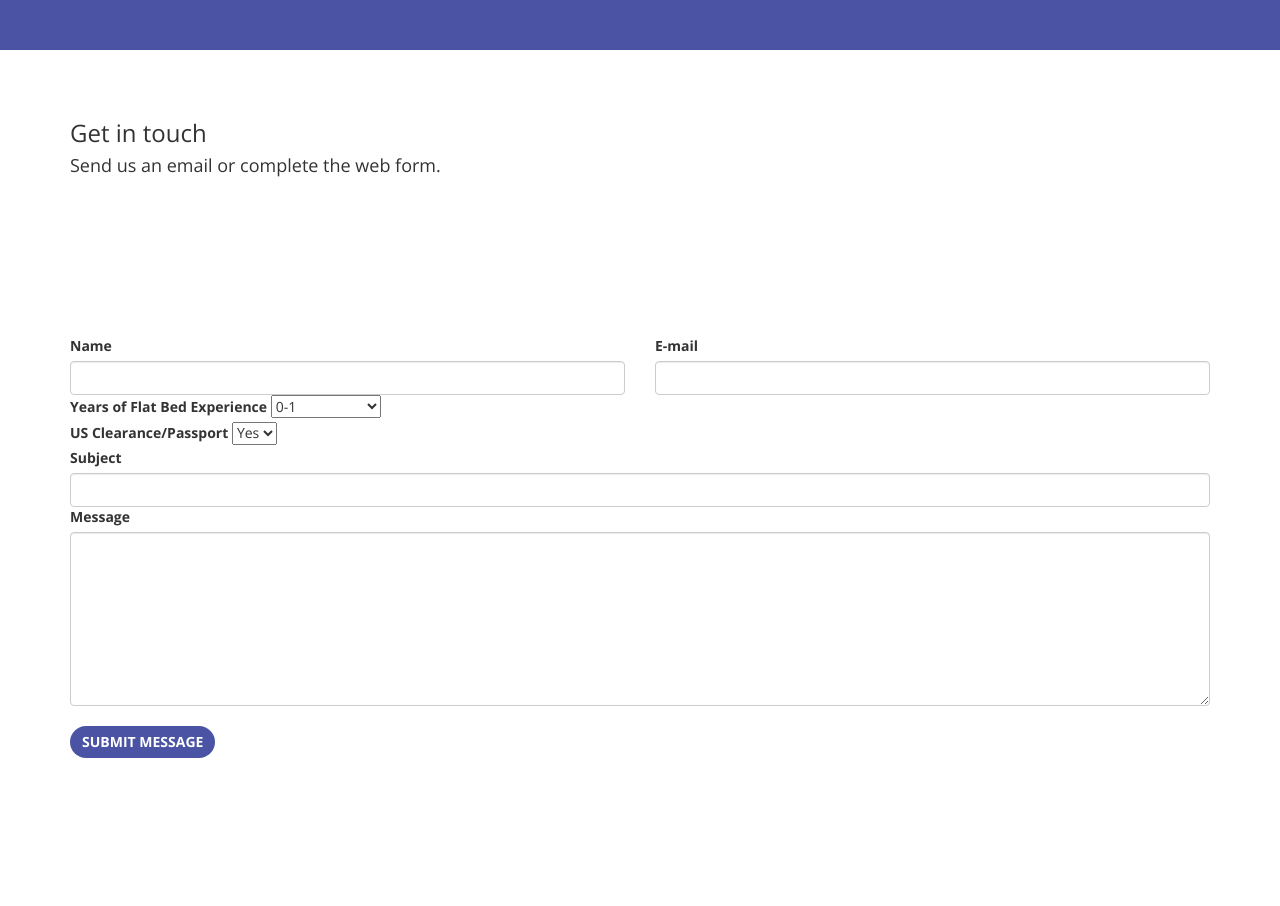
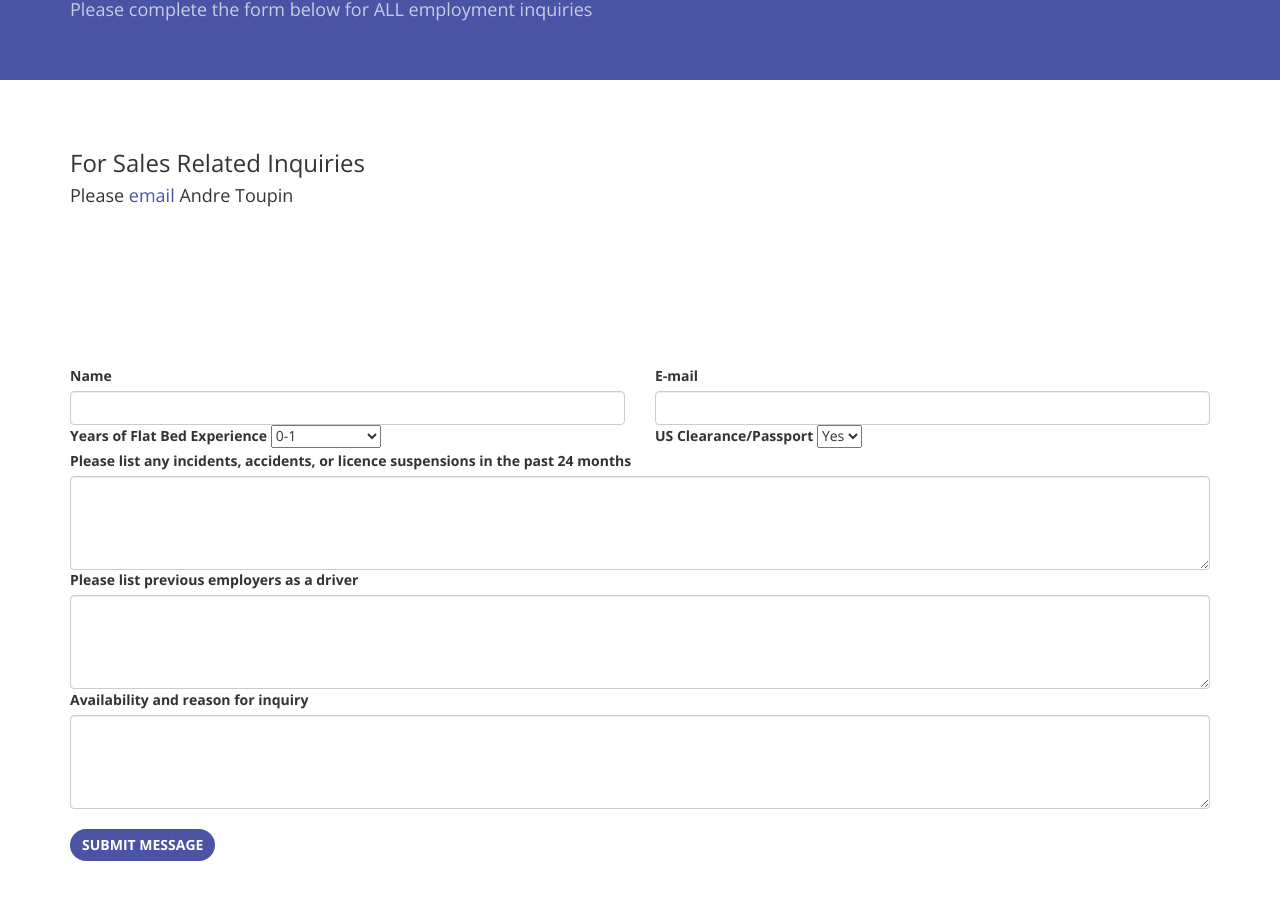
Before and after one commit to classicfr/classicfr.github.io, a plain HTML site: page contact/index.html in a window 1280 px wide. Shown: the part 203-1109 px from the top of the page. Drawn offline with nearby package versions, Linux system fonts and the light colour scheme; some packages are replaced by stand-ins of ours.

Commit message:
Footer & Contact update
Updated contact form & added Andres’s last name to all pages

```diff
--- a/contact/index.html
+++ b/contact/index.html
@@ -90,19 +90,20 @@
     <aside class="bg-primary">
         <div class="container text-left">
             <div class="call-to-action">
-                <h2>Contact Us</h2>
+                <h2>Contact Us - Employment Inquiry</h2>
+                <h4 class="text-faded">Please complete the form below for ALL employment inquiries</h4>
             </div>
         </div>
     </aside>
     <aside>
           <div class="container">
-               <h3>Get in touch</h3>
-               <h4>Send us an email or complete the web form.</h4>
+               <h3>For Sales Related Inquiries</h3>
+               <h4>Please <a href="mailto:sales@classicfreight.ca">email</a> Andre Toupin</h4>
            </div>
     </aside>
     <section>
         <div class="container">
-            <form method="POST" action="http://formspree.io/YOUREMAILHERE">
+            <form method="POST" action="https://formspree.io/YOUREMAILHERE">
                 <div class="row">
                        <div class="col-sm-6 col-md-6">
                             <label>Name</label>
@@ -114,9 +115,9 @@
                        </div>
                   </div>
                   <div class="row">
-                          <div class="col-sm-12 col-md-12">
+                      <div class="col-sm-6 col-md-6">
                           <label>Years of Flat Bed Experience</label>
-                              <select name="contact-person">
+                          <select name="experience">
                               <option value="name1">0-1</option>
                               <option value="name2">1-3</option>
                               <option value="name3">3-5</option>
@@ -124,11 +125,9 @@
                               <option value="name4">More than 10</option>
                           </select>
                     </div>
-                    </div>
-                    <div class="row">
-                        <div class="col-sm-12 col-md-12">
+                    <div class="col-sm-6 col-md-6">
                         <label>US Clearance/Passport</label>
-                            <select name="contact-person">
+                        <select name="passport">
                             <option value="name1">Yes</option>
                             <option value="name2">No</option>
                         </select>
@@ -136,16 +135,29 @@
                 </div>
                 <div class="row">
                     <div class="col-sm-12 col-md-12">
-                                <label>Subject</label>
-                                <input name="_subject" id="subject" class="form-control" type="text">
+                        <label>Please list any incidents, accidents, or licence suspensions in the past 24 months</label>
+                        <textarea name="incidents" id="incidents" rows="4" class="form-control"></textarea>
                   </div>
                 </div>
                 <div class="row">
                     <div class="col-sm-12 col-md-12">
-                                <label>Message</label>
-                                <textarea name="message" id="message" rows="8" class="form-control"></textarea>
+                        <label>Please list previous employers <b>as a driver</b></label>
+                        <textarea name="employers" id="employers" rows="4" class="form-control"></textarea>
+                  </div>
+                </div>
+                  <div class="row">
+                       <div class="col-sm-12 col-md-12">
+                            <!-- <label>Subject</label> -->
+                            <input name="_subject" id="subject" class="form-control" type="hidden" value="New Employment Inquiry">
+                       </div>
+                  </div>
+                  <div class="row">
+                       <div class="col-sm-12 col-md-12">
+                           <!-- When are you available to start? What is your reason for leaving your current employer? -->
+                            <label>Availability and reason for inquiry</label>
+                            <textarea name="message" id="message" rows="4" class="form-control" value=""></textarea>
                             <div style="position: absolute; left: -5000px;" aria-hidden="true"><input type="text" name="_gotcha" style="display:none"></div>
-                                <input type="hidden" name="_next" value="contact/thanks.html">
+                            <input type="hidden" name="_next" value="thanks.html">
                        </div>
                        <div class="col-sm-12 col-md-12"><br/>
                             <button class="btn btn-primary" type="submit">Submit Message</button> <span id="notice" class="alert alert-warning alert-dismissable hidden" style="margin-left:20px;"></span>
@@ -277,7 +289,7 @@
                  <div class="row text-center">
                       <div class="footer_teaser col-sm-4 col-md-4">
                         <h5>For Sales Inquiries</h5>
-                        <p><i class="fa fa-user"></i> <b>Andre</b> | <em>Sales Manager</em></p>
+                        <p><i class="fa fa-user"></i> <b>Andre Toupin</b> | <em>Sales Manager</em></p>
                         <p><a href="tel:+1 (902) 481-3701"><i class="fa fa-phone"></i> <b>+1 (902) 481-3701 EXT 230</a></b></p>
                         <p><a href="mailto:sales@classicfreight.ca"><i class="fa fa-envelope"></i> <b>sales@classicfreight.ca</a></b></p><br>
                       </div>
```
Also changed, not shown: careers/administration.html (+1 -1 lines), careers/broker-owner.html (+1 -1 lines), careers/company-flatbed.html (+1 -1 lines), careers/index.html (+1 -1 lines), careers/intermodal-container.html (+1 -1 lines), careers/warehouse.html (+1 -1 lines), contact/thanks.html (+1 -1 lines), index.html (+1 -1 lines), safety/index.html (+1 -1 lines), services/index.html (+1 -1 lines). Lines whose indentation alone changed are shown as unchanged.
